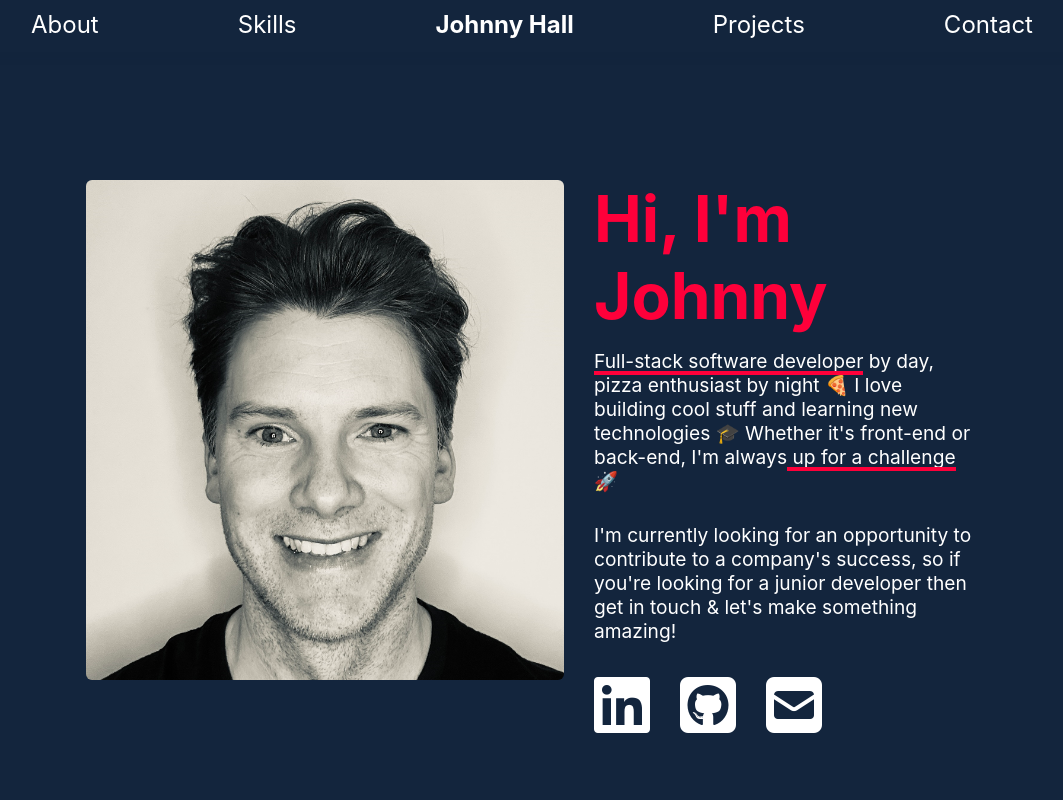
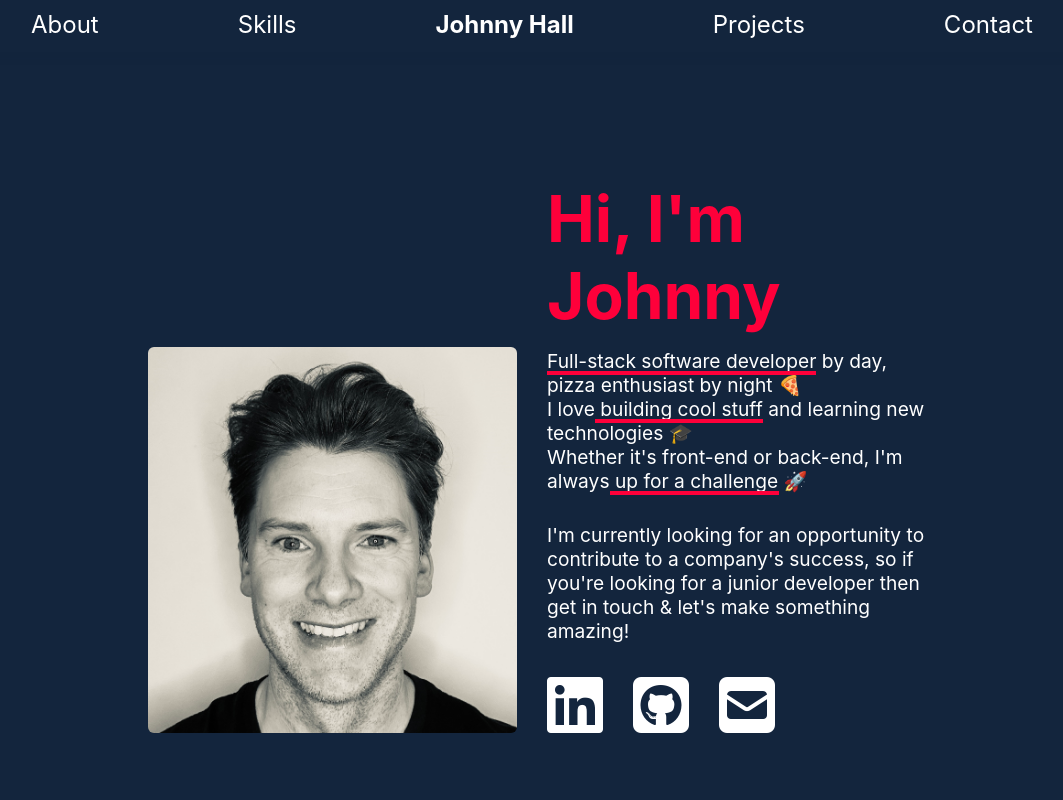
Before and after one commit to jbhall4291/portfolio, a React (Create React App) app: page / in a window 1280 px wide. Shown: the top 800 px of the page, without its empty margins (108-1171 px from the left). Built offline with nearby package versions, Linux system fonts and the light colour scheme.

Commit message:
styling fix to the centre

```diff
--- a/src/App.css
+++ b/src/App.css
@@ -8,6 +8,7 @@
   margin: 0;
   padding: 0;
 }
+
 
 .About,
 .Skills,
--- a/src/components/Hero/Hero.css
+++ b/src/components/Hero/Hero.css
@@ -3,41 +3,50 @@
   padding-bottom: 100px;
   background-color: var(--main-color);
   color: white;
+}
+
+.Hero__div--container {
   display: flex;
   flex-direction: row;
   justify-content: center;
-
   flex-wrap: wrap;
-
-  /* text-align: center; */
+  margin: auto;
+  width: 60%;
 }
 
 .Hero__div--image-container {
-  /* justify-self: end; */
+  flex: 1;
+
   margin-right: 15px;
+  align-self: flex-end;
+justify-self: flex-end;
+justify-content: flex-end;
   /* width: 50%; */
 }
 
 .Hero img {
-  height: 500px;
+
+  width: 100%;
   border-radius: 6px;
 }
 
 .Hero__div--text-container {
+  flex: 1;
   grid-area: text;
-  width: 30%;
+
   font-size: 1.2rem;
   margin: auto 0 auto 15px;
 }
 
 .Hero h1 {
-
   font-size: 4rem;
   color: var(--highlight-color);
   margin-bottom: 15px;
+  display: inline-block;
 }
 
 .Hero p {
+  width: 105%;
   font-size: 1.2rem;
   margin-bottom: 1rem;
   margin-bottom: 30px;
@@ -71,6 +80,8 @@
 
 .Hero__div--socials-container {
   /* display: flex; */
+
+  display: inline-block;
 }
 
 .Hero a {
--- a/src/components/Hero/Hero.js
+++ b/src/components/Hero/Hero.js
@@ -6,6 +6,7 @@ export const Hero = () => {
   return (
     <>
       <section id="hero" className="Hero">
+        <div className="Hero__div--container">
           <div className="Hero__div--image-container">
             <img src={profilePic} alt="johnny"></img>
           </div>
@@ -14,17 +15,18 @@ export const Hero = () => {
             <h1>Hi, I'm Johnny</h1>
 
             <p>
-            <span>Full-stack software developer</span> by day, pizza enthusiast
-            by night 🍕 I love <span>building cool stuff</span> and
+              <span>Full-stack software developer</span> by day, pizza
+              enthusiast by night 🍕<br></br>I love
+              <span> building cool stuff</span> and
               <span> learning new technologies </span>
-            🎓 Whether it's front-end or back-end, I'm always
+              🎓<br></br> Whether it's front-end or back-end, I'm always
               <span> up for a challenge</span> 🚀
             </p>
 
             <p>
               I'm currently looking for an opportunity to contribute to a
-            company's success, so if you're looking for a junior developer then
-            get in touch & let's make something amazing!
+              company's success, so if you're looking for a junior developer
+              then get in touch & let's make something amazing!
             </p>
 
             <div className="Hero__div--socials-container">
@@ -49,6 +51,7 @@ export const Hero = () => {
               </a>
             </div>
           </div>
+        </div>
       </section>
       <div className="Hero__div--angled"></div>
     </>
```
Lines whose indentation alone changed are shown as unchanged.
